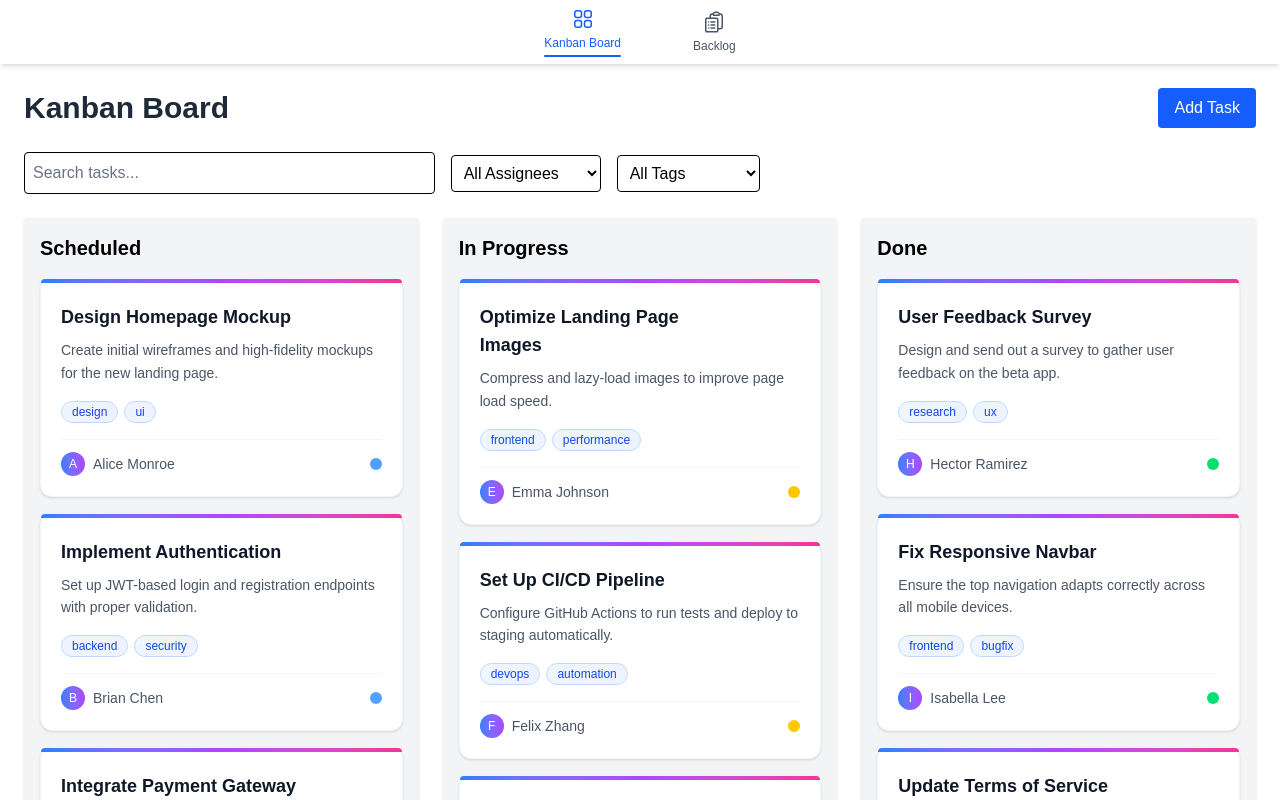
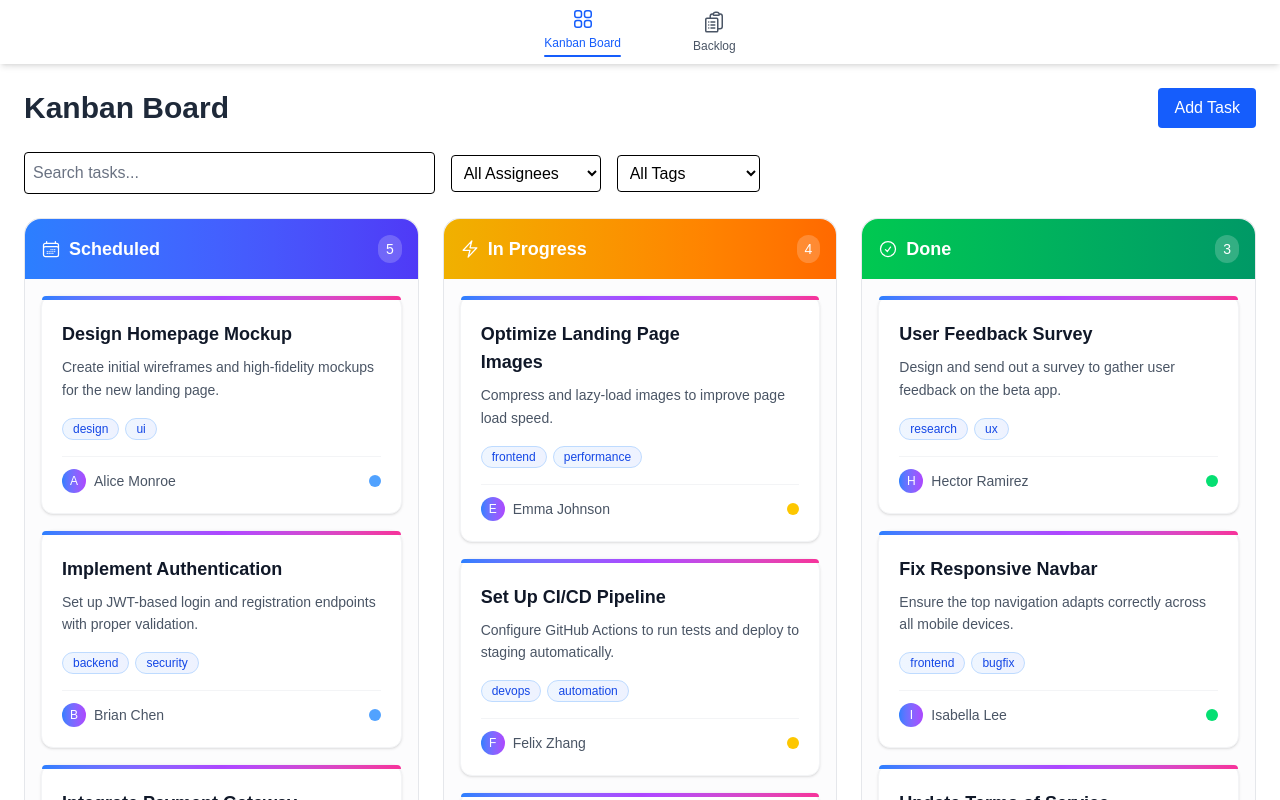
Before and after one commit to geraldanekwe/kanban, a Next.js app: page / in a window 1280 px wide. Shown: the top 800 px of the page. Built offline with nearby package versions, Linux system fonts and the light colour scheme.

Commit message:
update board column styling

```diff
--- a/components/BoardColumn.tsx
+++ b/components/BoardColumn.tsx
@@ -3,7 +3,12 @@ import { useRouter } from "next/navigation";
 import { Task } from "@/types/task";
 import { TaskCard } from "./TaskCard";
 import { Droppable } from "@hello-pangea/dnd";
-import { TaskStatus } from "@/constants/taskStatus";
+import { TaskStatus, TASK_STATUS } from "@/constants/taskStatus";
+import {
+  CalendarDaysIcon,
+  BoltIcon,
+  CheckCircleIcon,
+} from "@heroicons/react/24/outline";
 
 interface BoardColumnProps {
   status: TaskStatus;
@@ -11,16 +16,57 @@ interface BoardColumnProps {
   onOpenModal?: (task: Task, mode: "edit" | "delete") => void;
 }
 
-const BoardColumnComponent: React.FC<BoardColumnProps> = ({
+export const BoardColumn: React.FC<BoardColumnProps> = ({
   status,
   tasks,
   onOpenModal,
 }) => {
   const router = useRouter();
-  const displayTitle = status
-    .split("-")
-    .map((word) => word.charAt(0).toUpperCase() + word.slice(1))
-    .join(" ");
+
+  const columnConfig: Partial<
+    Record<
+      TaskStatus,
+      {
+        title: string;
+        color: string;
+        gradient: string;
+        bgColor: string;
+        borderColor: string;
+        icon: React.ElementType;
+      }
+    >
+  > = {
+    [TASK_STATUS.SCHEDULED]: {
+      title: "Scheduled",
+      color: "blue",
+      gradient: "from-blue-500 to-indigo-600",
+      bgColor: "bg-blue-50",
+      borderColor: "border-blue-200",
+      icon: CalendarDaysIcon,
+    },
+    [TASK_STATUS.IN_PROGRESS]: {
+      title: "In Progress",
+      color: "yellow",
+      gradient: "from-yellow-500 to-orange-500",
+      bgColor: "bg-yellow-50",
+      borderColor: "border-yellow-200",
+      icon: BoltIcon,
+    },
+    [TASK_STATUS.DONE]: {
+      title: "Done",
+      color: "green",
+      gradient: "from-green-500 to-emerald-600",
+      bgColor: "bg-green-50",
+      borderColor: "border-green-200",
+      icon: CheckCircleIcon,
+    },
+  };
+
+  const config = columnConfig[status];
+
+  if (!config) {
+    return null;
+  }
 
   return (
     <Droppable droppableId={status}>
@@ -28,15 +74,35 @@ const BoardColumnComponent: React.FC<BoardColumnProps> = ({
         <div
           ref={provided.innerRef}
           {...provided.droppableProps}
-          className={`flex-1 p-4 rounded shadow min-h-[300px] transition ${
-            snapshot.isDraggingOver ? "bg-blue-50" : "bg-gray-100"
+          className={`flex-1 rounded-2xl transition-all duration-300 min-h-[500px] ${
+            snapshot.isDraggingOver
+              ? `${config.bgColor} ${config.borderColor} border-2 border-dashed shadow-lg`
+              : "bg-gray-50/50 border border-gray-200"
           }`}
         >
-          <h2 className="font-semibold text-xl text-black mb-4">
-            {displayTitle}
+          <div
+            className={`p-4 rounded-t-2xl bg-gradient-to-r ${config.gradient}`}
+          >
+            <div className="flex items-center justify-between">
+              <h2 className="font-bold text-white text-lg flex items-center gap-2">
+                <config.icon className="h-5 w-5" />
+                {config.title}
               </h2>
+              <span className="bg-white/20 text-white text-sm px-2 py-1 rounded-full font-medium">
+                {tasks.length}
+              </span>
+            </div>
+          </div>
+
+          <div className="p-4 space-y-3">
             {tasks.length === 0 ? (
-            <p className="text-gray-400 text-sm">No tasks here</p>
+              <div className="text-center py-12">
+                <div className="text-4xl mb-2 opacity-50">📭</div>
+                <p className="text-gray-500 font-medium">No tasks here</p>
+                <p className="text-gray-400 text-sm">
+                  Drag tasks here or create new ones
+                </p>
+              </div>
             ) : (
               tasks.map((task, index) => (
                 <TaskCard
@@ -50,10 +116,8 @@ const BoardColumnComponent: React.FC<BoardColumnProps> = ({
             )}
             {provided.placeholder}
           </div>
+        </div>
       )}
     </Droppable>
   );
 };
-
-export const BoardColumn = React.memo(BoardColumnComponent);
-BoardColumn.displayName = "BoardColumn";
```
Lines whose indentation alone changed are shown as unchanged.
